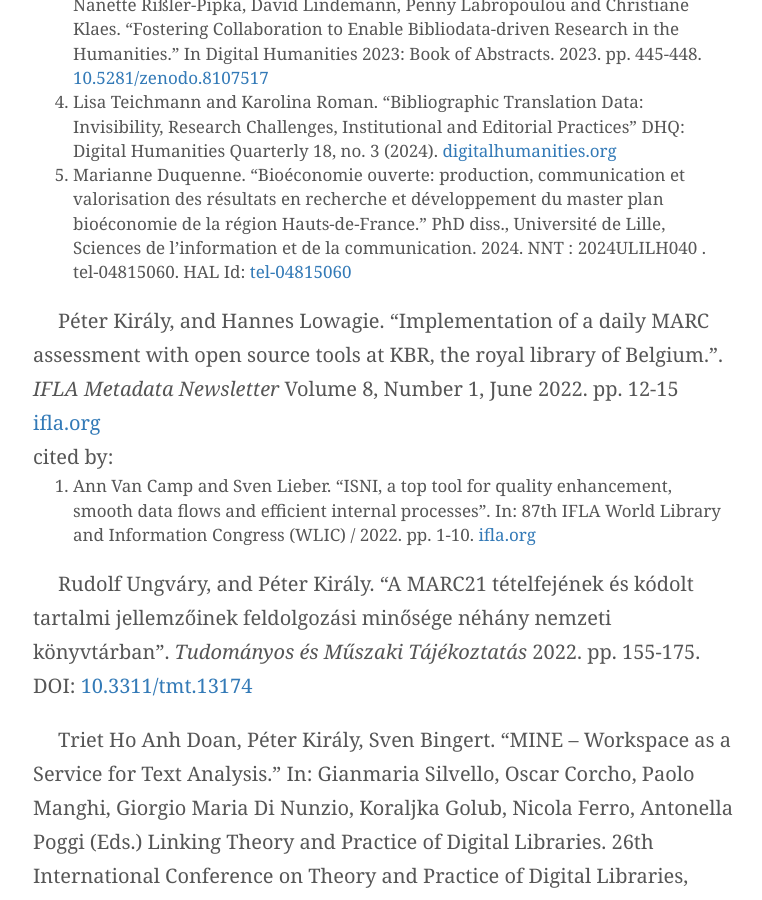
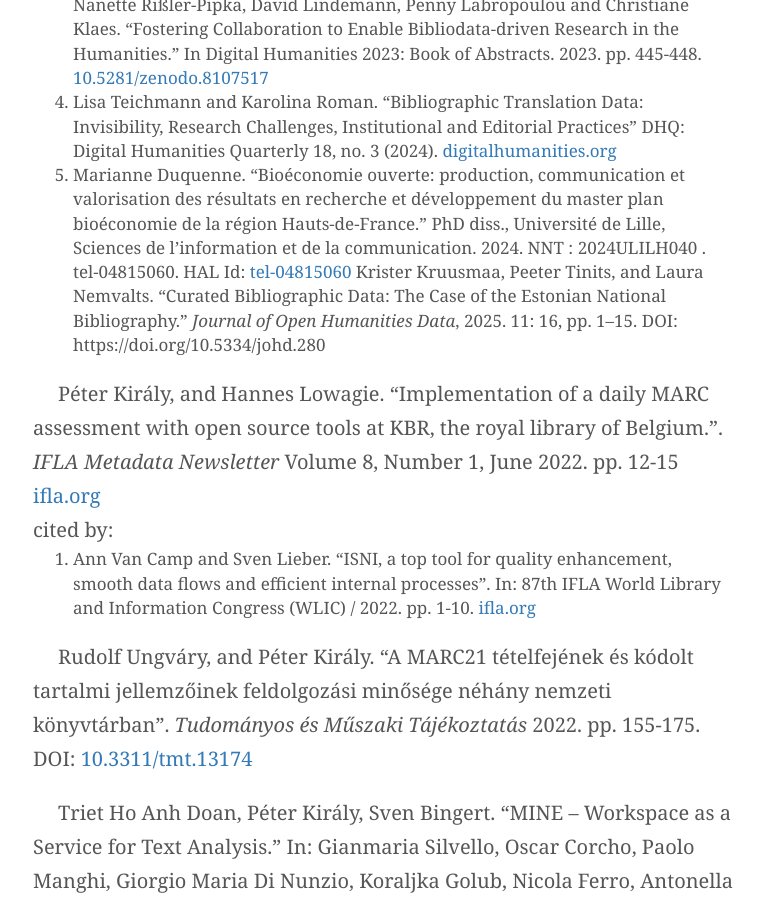
Before and after one commit to pkiraly/pkiraly.github.io, a Jekyll site: the page built from about.md, in a window 1280 px wide and 900 px high, scrolled down 17040 px. Shown: the whole window, without its empty margins (257-1019 px from the left). Built offline with Jekyll 4.4.1, drawn with Linux system fonts in a browser that asks for light colours; nearby versions of some CDN libraries; some web fonts are replaced; comment, search, counter and statistics services are not loaded.

Commit message:
Kruusmaa-Tinits-Nemvalts, 2025

```diff
--- a/about.md
+++ b/about.md
@@ -233,8 +233,8 @@
 2. Vojtěch Malínek. "Poezie na křižovatce: poznámky ke kvantitativním aspektům české poezie v letech 1945–1959." _Bohemica litteraria_ 26, no. 2 (2023): 7-28. DOI: [10.5817/BL2023-2-1](https://doi.org/10.5817/BL2023-2-1)
 3. Vojtěch Malínek, Tomasz Umerle, Mikko Tolonen, Agnieszka Karlinska, Matteo Romanello, Giovanni Colavizza, Silvio Peroni Dorota Siwecka, Jakub Łubocki, Nanette Rißler-Pipka, David Lindemann, Penny Labropoulou and Christiane Klaes. "Fostering Collaboration to Enable Bibliodata-driven Research in the Humanities." In Digital Humanities 2023: Book of Abstracts. 2023. pp. 445-448. [10.5281/zenodo.8107517](https://doi.org/10.5281/zenodo.8107517)
 4. Lisa Teichmann and Karolina Roman. "Bibliographic Translation Data: Invisibility, Research Challenges, Institutional and Editorial Practices" DHQ: Digital Humanities Quarterly 18, no. 3 (2024). [digitalhumanities.org](https://digitalhumanities.org/dhq/vol/18/3/000749/000749.html)
-5. Marianne Duquenne. "Bioéconomie ouverte: production, communication et valorisation des résultats en recherche et développement du master plan bioéconomie de la région Hauts-de-France." PhD diss., Université de Lille, Sciences de l’information et de la communication. 2024. NNT : 2024ULILH040 . tel-04815060. HAL Id: [tel-04815060](HAL Id: tel-04815060
-https://theses.hal.science/tel-04815060v1)
+5. Marianne Duquenne. "Bioéconomie ouverte: production, communication et valorisation des résultats en recherche et développement du master plan bioéconomie de la région Hauts-de-France." PhD diss., Université de Lille, Sciences de l’information et de la communication. 2024. NNT : 2024ULILH040 . tel-04815060. HAL Id: [tel-04815060](https://theses.hal.science/tel-04815060v1)
+Krister Kruusmaa, Peeter Tinits, and Laura Nemvalts. "Curated Bibliographic Data: The Case of the Estonian National Bibliography." _Journal of Open Humanities Data_, 2025. 11: 16, pp. 1–15. DOI: https://doi.org/10.5334/johd.280
 
 Péter Király, and Hannes Lowagie. "Implementation of a daily MARC assessment with open source tools at KBR, the royal library of Belgium.". *IFLA Metadata Newsletter* Volume 8, Number 1, June 2022. pp. 12-15 [ifla.org](https://repository.ifla.org/bitstream/123456789/1976/1/IFLA_Metadata_Newsletter_June_2022.pdf)<br/>
 cited by:<br/>
```
